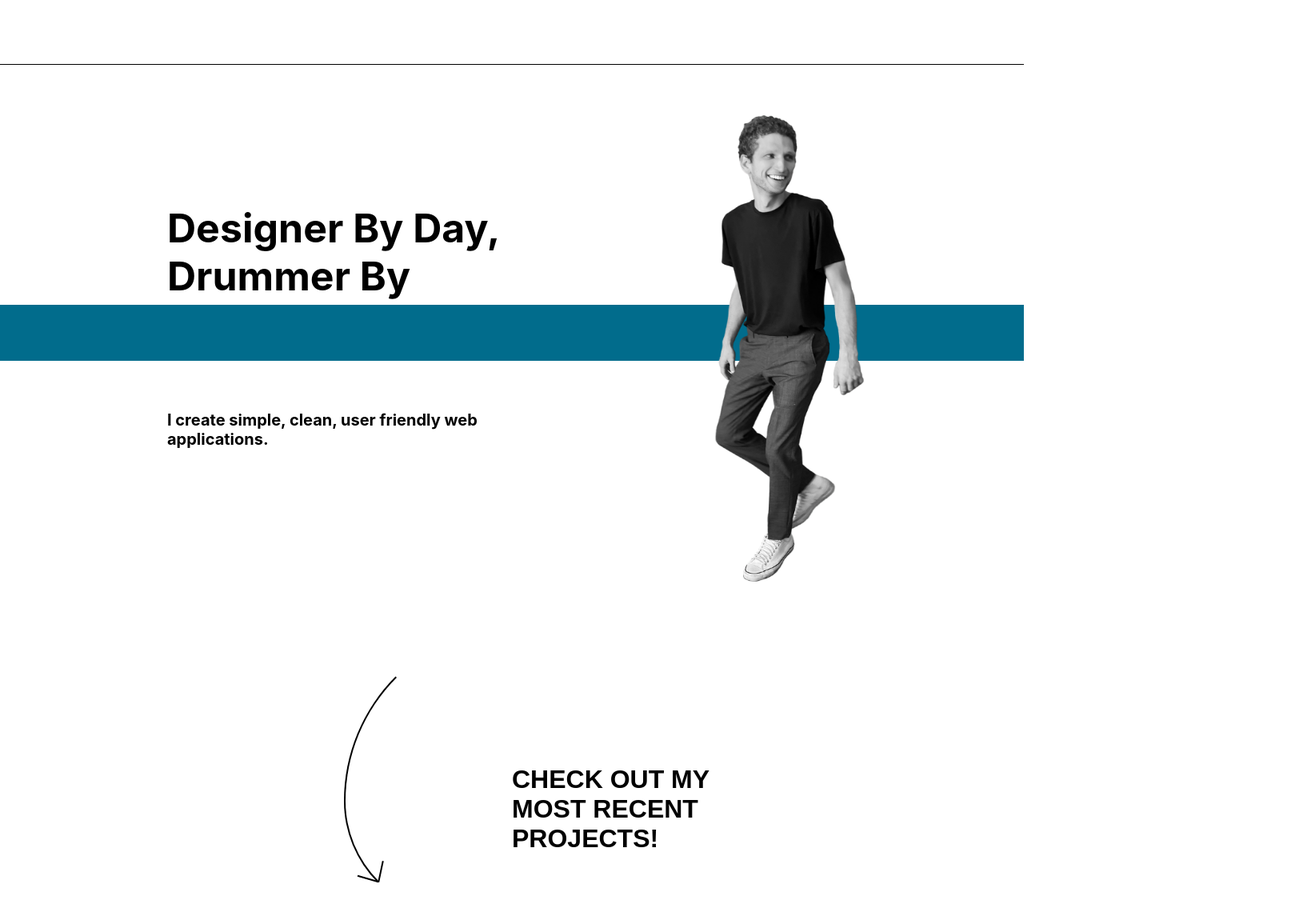
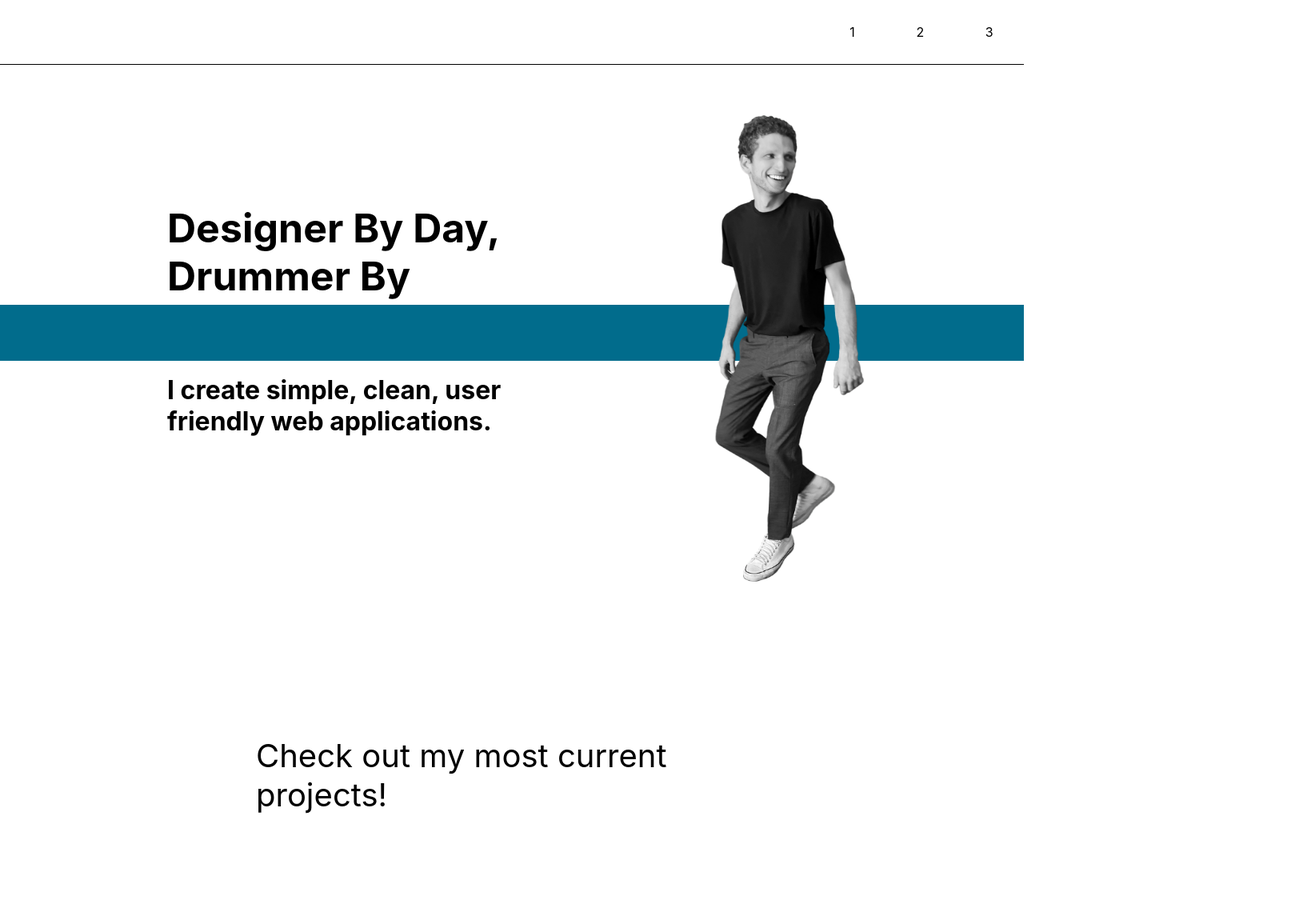
Before and after one commit to Danfirech/portfolio2022, a React (Create React App) app: page / in a window 1280 px wide. Shown: the top 1155 px of the page at 80% size, 1634 px wide, since content can reach past the window. Built offline with nearby package versions, Linux system fonts and the light colour scheme.

Commit message:
push from morning

```diff
--- a/package.json
+++ b/package.json
@@ -3,6 +3,7 @@
   "version": "0.1.0",
   "private": true,
   "dependencies": {
+    "@material-ui/icons": "^4.11.3",
     "@testing-library/jest-dom": "^5.16.4",
     "@testing-library/react": "^13.3.0",
     "@testing-library/user-event": "^13.5.0",
--- a/src/components/mainSection.js
+++ b/src/components/mainSection.js
@@ -11,12 +11,16 @@ const Header = styled.div`
 
 const HeaderLeft = styled.div`
   height: 100%;
-  width: 50%;
+  width: 80%;
+  display: flex;
 `;
 
 const HeaderRight = styled.div`
   height: 100%;
-  width: 50%;
+  width: 20%;
+  display: flex;
+  align-items: center;
+  justify-content: space-around;
 `;
 
 const Top = styled.div`
@@ -30,7 +34,7 @@ const BlueLine = styled.div`
   height: 70px;
   width: 100%;
   background-color: #016c8c;
-  z-index: 99;
+  z-index: 98;
   position: absolute;
   margin-top: 300px;
 `;
@@ -50,6 +54,18 @@ const TextBox = styled.div`
   width: 80%;
   background-color: white;
   margin-left: 100px;
+
+
+  .wording1 {
+    font-size: 50px;
+        z-index: 99;
+
+  }
+
+  .wording2 {
+    font-size: 20px,
+     padding-top: 45px;
+  }
 `;
 
 const TopRight = styled.div`
@@ -92,93 +108,23 @@ const Middle = styled.div`
   display: flex;
   flex-direction: column;
   align-items: center;
+  @media (max-width: 1068px) {
+    display: flex;
+    flex-direction: column;
+    height: 1300px;
+  }
 `;
 
 const MiddleTop = styled.div`
   height: 50%;
   width: 50%;
   background-color: white;
+  display: flex;
   justify-content: center;
   align-items: center;
 
   .words {
     font-size: 40px;
-  }
-
-  /* Pretty Stuff? */
-  html {
-    background: #011f2a;
-  }
-
-  .things > .content {
-    float: left;
-    width: 50%;
-    height: 500px;
-    -webkit-box-sizing: border-box;
-    -moz-box-sizing: border-box;
-    box-sizing: border-box;
-    position: relative;
-  }
-
-  .things > .content h1 {
-    font-family: "Arial", sans-serif;
-    text-transform: uppercase;
-    top: 0;
-    bottom: 0;
-    left: 0;
-    right: 0;
-    margin: auto;
-    position: absolute;
-    height: 150px;
-    color: black;
-  }
-
-  /* Arrow */
-
-  .arrow {
-    position: relative;
-    margin: 0 auto;
-    width: 100px;
-  }
-
-  .arrow .curve {
-    border: 2px solid #be5f4b;
-    border-color: transparent transparent transparent black;
-    height: 360px;
-    width: 1200px;
-    border-radius: 230px 0 0 150px;
-  }
-
-  .arrow .point {
-    position: absolute;
-    left: 40px;
-    top: 315px;
-  }
-
-  .arrow .point:before,
-  .arrow .point:after {
-    border: 1px solid black;
-    height: 25px;
-    content: "";
-    position: absolute;
-  }
-
-  .arrow .point:before {
-    top: -11px;
-    left: -11px;
-    transform: rotate(-74deg);
-    -webkit-transform: rotate(-74deg);
-    -moz-transform: rotate(-74deg);
-    -ms-transform: rotate(-74deg);
-  }
-
-  .arrow .point:after {
-    top: -20px;
-    left: 5px;
-    transform: rotate(12deg);
-    -webkit-transform: rotate(12deg);
-    -moz-transform: rotate(12deg);
-    -ms-transform: rotate(12deg);
   }
 `;
 
@@ -189,6 +135,12 @@ const MiddleBottom = styled.div`
   display: flex;
   align-items: center;
   justify-content: space-between;
+
+  @media (max-width: 1068px) {
+    display: flex;
+    flex-direction: column;
+    height: 700px;
+  }
 `;
 
 const Boxes = styled.div`
@@ -227,15 +179,20 @@ const Footer = styled.div`
 const MainSection = () => {
   return (
     <>
-      <Header></Header>
+      <Header>
+        <HeaderLeft></HeaderLeft>
+        <HeaderRight>
+          <div>1</div>
+          <div>2</div>
+          <div>3</div>
+        </HeaderRight>
+      </Header>
       <Top>
         <BlueLine></BlueLine>
         <TopLeft>
           <TextBox>
-            <h1 style={{ fontSize: 50 }}>
-              Designer By Day, Drummer By Night....
-            </h1>
-            <h1 style={{ fontSize: 20, paddingTop: 45 }}>
+            <h1 className="wording1">Designer By Day, Drummer By Night....</h1>
+            <h1 className="wording2">
               I create simple, clean, user friendly web applications.
             </h1>
           </TextBox>
@@ -250,17 +207,7 @@ const MainSection = () => {
       </Top>
       <Middle>
         <MiddleTop>
-          <div class="things">
-            <div class="content">
-              <div class="arrow">
-                <div class="curve"></div>
-                <div class="point"></div>
-              </div>
-            </div>
-            <div class="content">
-              <h1>Check out my most recent projects!</h1>
-            </div>
-          </div>
+          <div className="words">Check out my most current projects!</div>
         </MiddleTop>
         <MiddleBottom>
           <Boxes>
```
Also changed, not shown: 1 other file (tests, documents, lock files or other folders).
